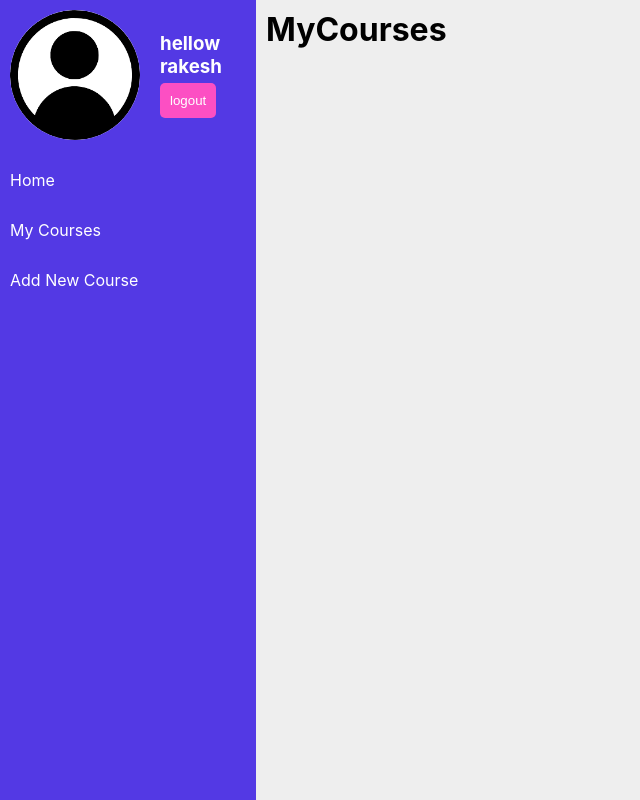
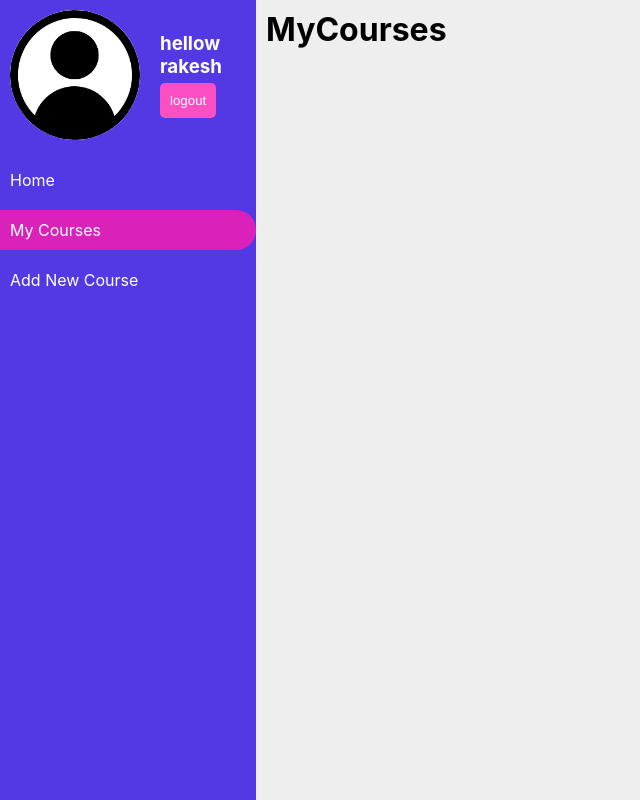
Before and after one commit to irakeshbind/lms, a React (Create React App) app: page /dashboard/my-courses in a window 1280 px wide. Shown: the whole page, without its empty margins (0-640 px from the left). Built offline with nearby package versions, Linux system fonts and the light colour scheme.

Commit message:
location path include in the  link

```diff
--- a/src/components/Dashboard.js
+++ b/src/components/Dashboard.js
@@ -1,6 +1,7 @@
 import React from "react";
-import { Link, Outlet } from "react-router-dom";
+import { Link, Outlet, useLocation } from "react-router-dom";
 const Dashboard = () => {
+    const location = useLocation()
     return (
         <div className="dashboard-wrapper">
             <div className="side-nav">
@@ -12,9 +13,10 @@ const Dashboard = () => {
                     </div>
                 </div>
                 <div className="menu">
-                    <Link to='/dashboard/home' className="menu-link">Home</Link>
-                    <Link to='/dashboard/my-courses' className="menu-link">My Courses</Link>
-                    <Link tp='/dashboard/add-course' className="menu-link">Add New Course</Link>
+                    <Link to='/dashboard/home' className={location.pathname === '/dashboard/home' ? 'menu-active-link' : 'menu-link'}>Home</Link>
+                    <Link to='/dashboard/my-courses' className={location.pathname === '/dashboard/my-courses' ? 'menu-active-link' : 'menu-link'}>My Courses</Link>
+                    <Link to='/dashboard/add-course' className={location.pathname === '/dashboard/add-course' ? 'menu-active-link' : 'menu-link'}>Add New Course</Link>
+
                 </div>
             </div>
             <div className="main-content">
--- a/src/style.css
+++ b/src/style.css
@@ -49,108 +49,135 @@
     width: 30%;
 }
 
-.signup-right-box h2{
+.signup-right-box h2 {
     color: white;
 }
-.signup-right-box input{
+
+.signup-right-box input {
     padding: 5px;
     border-radius: 5px;
     border: none;
-  outline:none;
+    outline: none;
     height: 25px;
     font-size: 15px;
 
 }
-.submit-btn{
+
+.submit-btn {
     padding: 5px;
     border-radius: 5px;
     outline: none;
     border: none;
-    background: linear-gradient(to right,rgb(247, 20, 58),rgb(248, 29, 230));
+    background: linear-gradient(to right, rgb(247, 20, 58), rgb(248, 29, 230));
     color: white;
     cursor: pointer;
 }
-.upload-profile{
+
+.upload-profile {
     display: flex;
     gap: 20px;
     padding-top: 10px;
     padding-bottom: 10px;
 }
-.upload-profile-btn{
+
+.upload-profile-btn {
     border: none;
     outline: none;
     padding: 10px;
     border-radius: 5px;
 }
-.upload-profile img{
+
+.upload-profile img {
     width: 40px;
     height: 40px;
     border-radius: 50%;
     box-shadow: 2px 2px 5px white;
 }
-.error-msg-lines{
+
+.error-msg-lines {
     color: rgb(255, 107, 107);
 }
-#input-file{
+
+#input-file {
     display: none;
 }
-.link{
-    color:white;
+
+.link {
+    color: white;
     text-decoration: none;
 }
+
 /* -----------dashboard-wrapper -------------*/
-.dashboard-wrapper{
+.dashboard-wrapper {
     width: 100%;
     height: 100vh;
     background-color: #eee;
     display: flex;
 }
-.side-nav{
+
+.side-nav {
     width: 20%;
     background: rgb(83, 57, 228);
 
 }
-.main-content{
+
+.main-content {
     width: 80%;
     padding: 10px;
 }
-.profile-box{
+
+.profile-box {
     display: flex;
     /* background-color: red; */
     justify-content: center;
     align-items: center;
     gap: 10px;
 }
-.profile-box img{
+
+.profile-box img {
     width: 150px;
     height: 150px;
     border-radius: 50%;
     padding: 10px;
 }
-.profile-text h3{
+
+.profile-text h3 {
     color: white;
 }
-.profile-text button{
+
+.profile-text button {
     border: none;
     outline: none;
     padding: 10px;
     border-radius: 5px;
     margin-top: 5px;
     background: hsl(320, 97%, 65%);
-    color:white;
+    color: white;
 }
-.menu{
+
+.menu {
     margin-top: 10px;
     display: flex;
     flex-direction: column;
     gap: 10px;
 }
-.menu-link{
+
+.menu-link {
     color: white;
     text-decoration: none;
     padding: 10px;
 }
-.menu-link:hover{
+
+.menu-link:hover {
+    background-color: rgb(52, 4, 83);
+    border-top-right-radius: 20px;
+    border-bottom-right-radius: 20px;
+}
+
+.menu-active-link {
+    color: white;
+    text-decoration: none;
+    padding: 10px;
     background-color: rgb(218, 34, 187);
     border-top-right-radius: 20px;
     border-bottom-right-radius: 20px;
```
Also changed, not shown: src/App.js (+6 -3 lines). Lines whose indentation alone changed are shown as unchanged.
